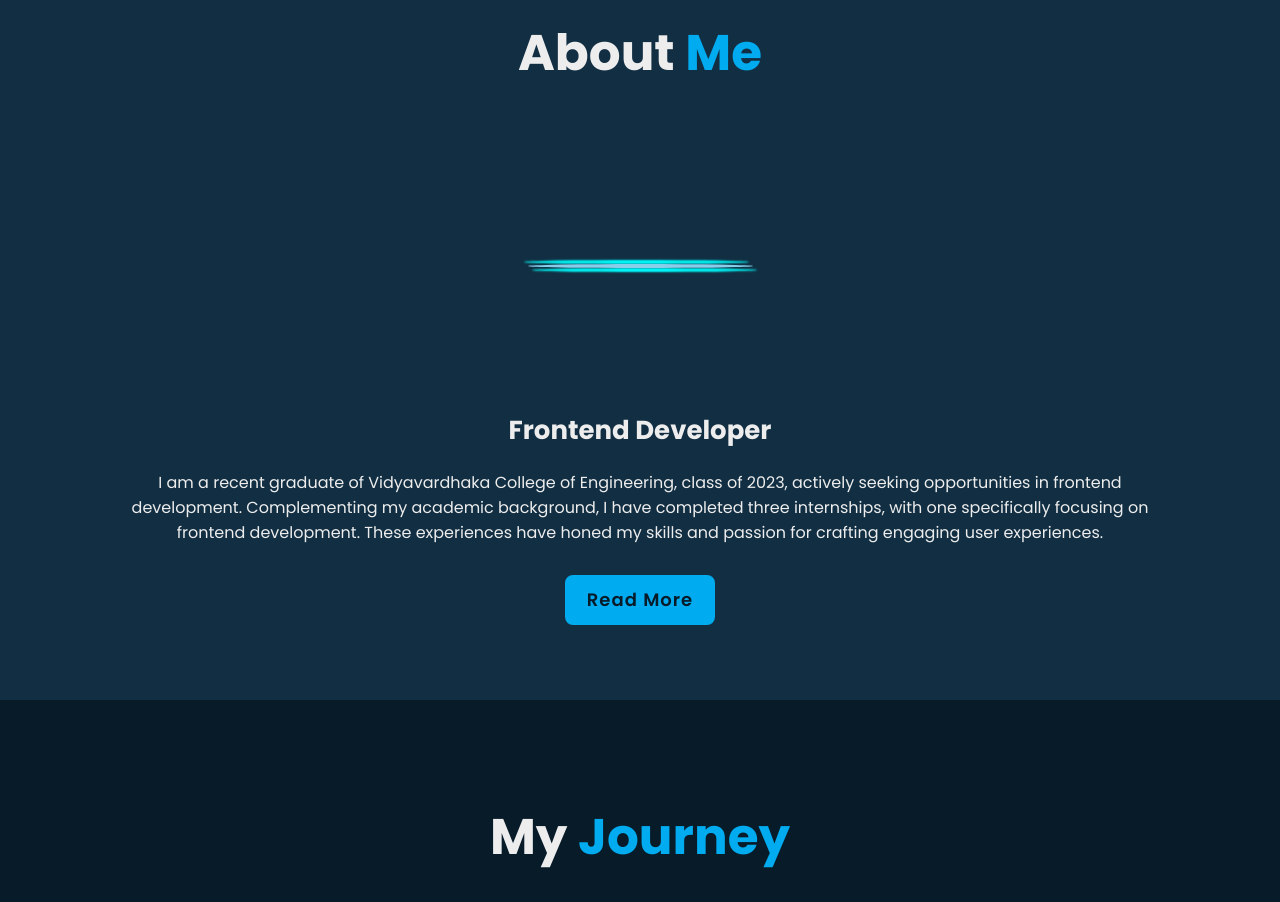
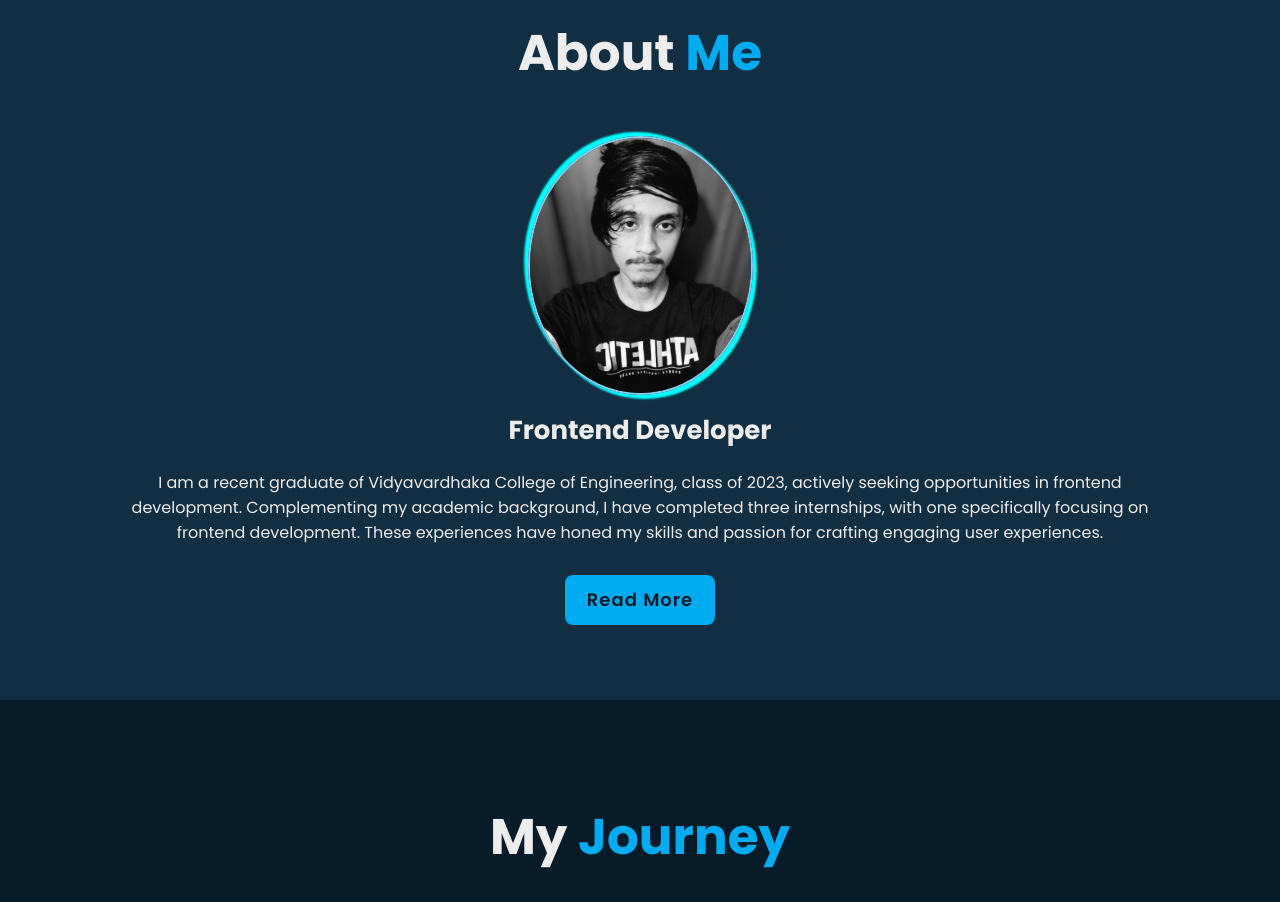
Before and after one commit to PurushottamPurshi05/Purushottam---Portfolio, a plain HTML site: page index.html in a window 1280 px wide. Shown: the part 900-1802 px from the top of the page. Drawn offline with nearby package versions, Linux system fonts and the light colour scheme; a script that the page names is missing.

Commit message:
Update index.html

```diff
--- a/index.html
+++ b/index.html
@@ -57,7 +57,7 @@
     <section class="about" id="about">
         <h2 class="heading">About <span>Me</span></h2>
         <div class="about-img">
-            <img src="images/purshi.jpg" alt="">
+            <img src="purshi.jpg" alt="">
             <!-- <span class="circle-spin"></span> -->
         </div>
         <div class="about-content">
```
